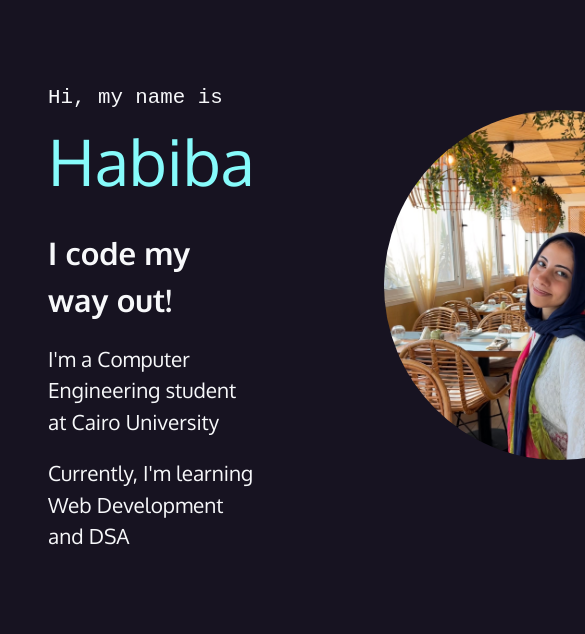
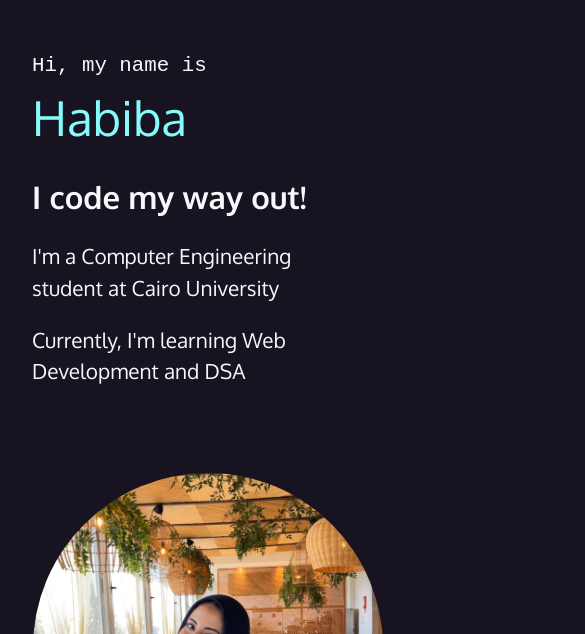
Before and after one commit to habibayman/simple-portfolio, a plain HTML site: page index.html in a window 390 px wide. Shown: the part 193-827 px from the top of the page, 585 px wide, since content can reach past the window. Drawn offline with Linux system fonts and the light colour scheme.

Commit message:
fix: responsive screen intro

```diff
--- a/index.html
+++ b/index.html
@@ -31,7 +31,7 @@
 					<span class="fa-brands fa-linkedin"></span>
 					<span class="sr-only">LinkedIn</span>
 				</a></li>
-				<li><a href="https://drive.google.com/file/d/1ZQcYOTHx62yGZpZLqebiDnsoHMmbE0cq/viewusp=sharing" class="button-resume">Resume</a></li>
+				<li><a href="https://drive.google.com/file/d/1r7Me7VZP6Jtx3toNg80UijEFDKRYDBhe/view" class="button-resume">Resume</a></li>
 			</ul>
 		</nav>
 
--- a/style.css
+++ b/style.css
@@ -18,7 +18,7 @@
   --mono: "Oxygen mono", monospace;
   --sans: Oxygen, sans-serif;
 }
-/* border box model: https://css-tricks.com/box-sizing/ */
+
 html {
   box-sizing: border-box;
   scroll-behavior: smooth;
@@ -56,6 +56,7 @@ a:hover {
 img {
   width: 100%;
 }
+
 /* background color divs */
 .intro,
 footer {
@@ -102,6 +103,22 @@ footer {
   font-size: 4rem;
 }
 
+@media only screen and (max-width: 768px) {
+  .intro {
+    flex-direction: column;
+    margin-left: 0;
+  }
+  .img-me {
+    padding: 2rem;
+  }
+  .intro-txt {
+    padding: 2rem;
+  }
+  .greet span {
+    font-size: 3rem;
+  }
+}
+
 /* About section styles */
 #About {
   margin-left: 0 auto;
@@ -122,7 +139,6 @@ footer {
 /* Contacts section styles */
 #contacts {
   font-family: var(--mono);
-  /* color: var(--white); */
   text-align: center;
   margin: 0 auto;
   padding: 4rem 0;
@@ -297,9 +313,6 @@ footer p {
   display: flex;
   flex-direction: column;
   padding: 20px;
-  /* background-color: #111; */
-  border-radius: 10px;
-  box-shadow: 0px 0px 10px rgba(0, 0, 0, 0.2);
   width: 400px;
   margin-left: 3rem;
 }
@@ -333,7 +346,6 @@ footer p {
 }
 
 #contact-form button:hover {
-  /* background-color: black; */
   transform: rotate(5deg);
   cursor: pointer;
 }
```
